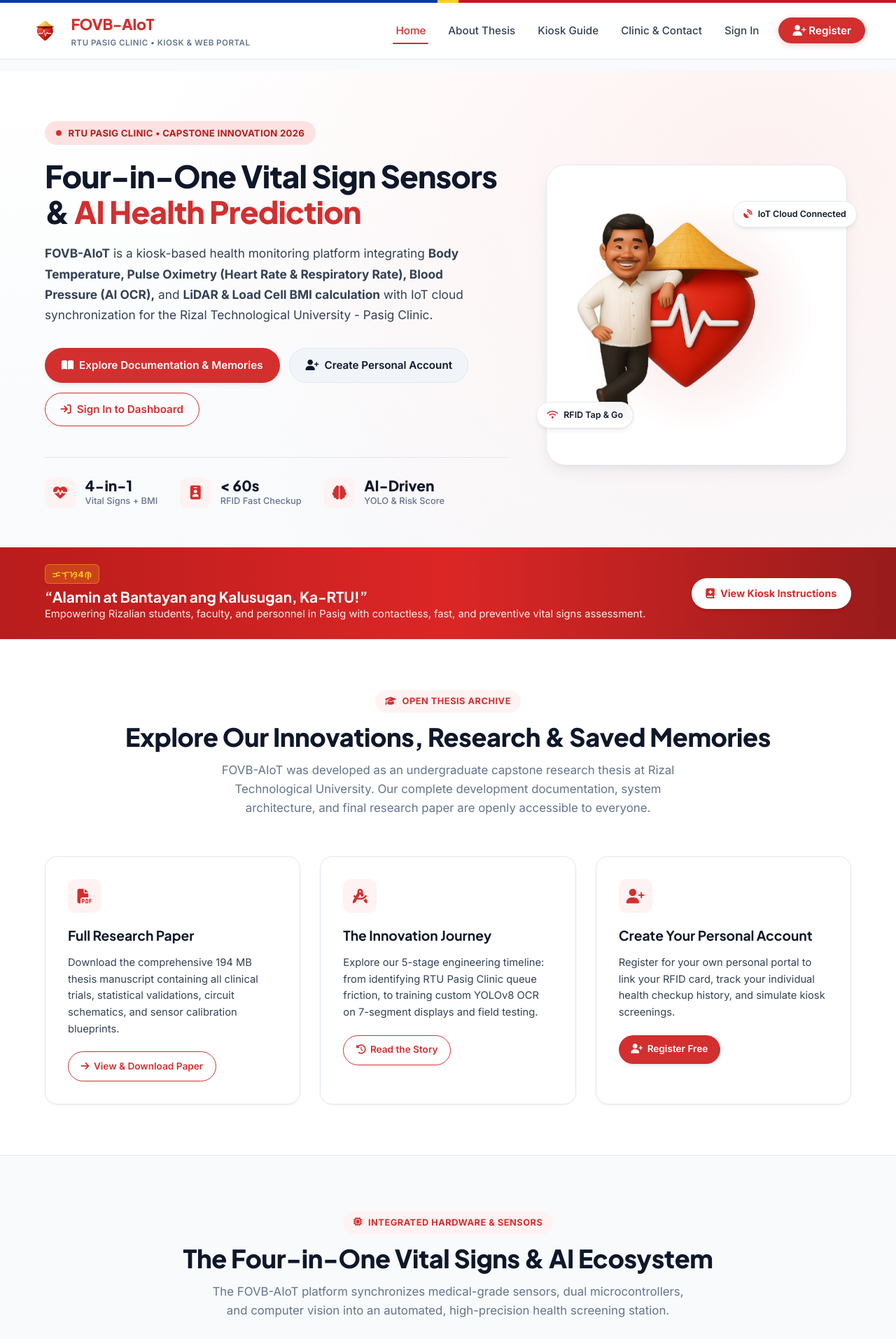
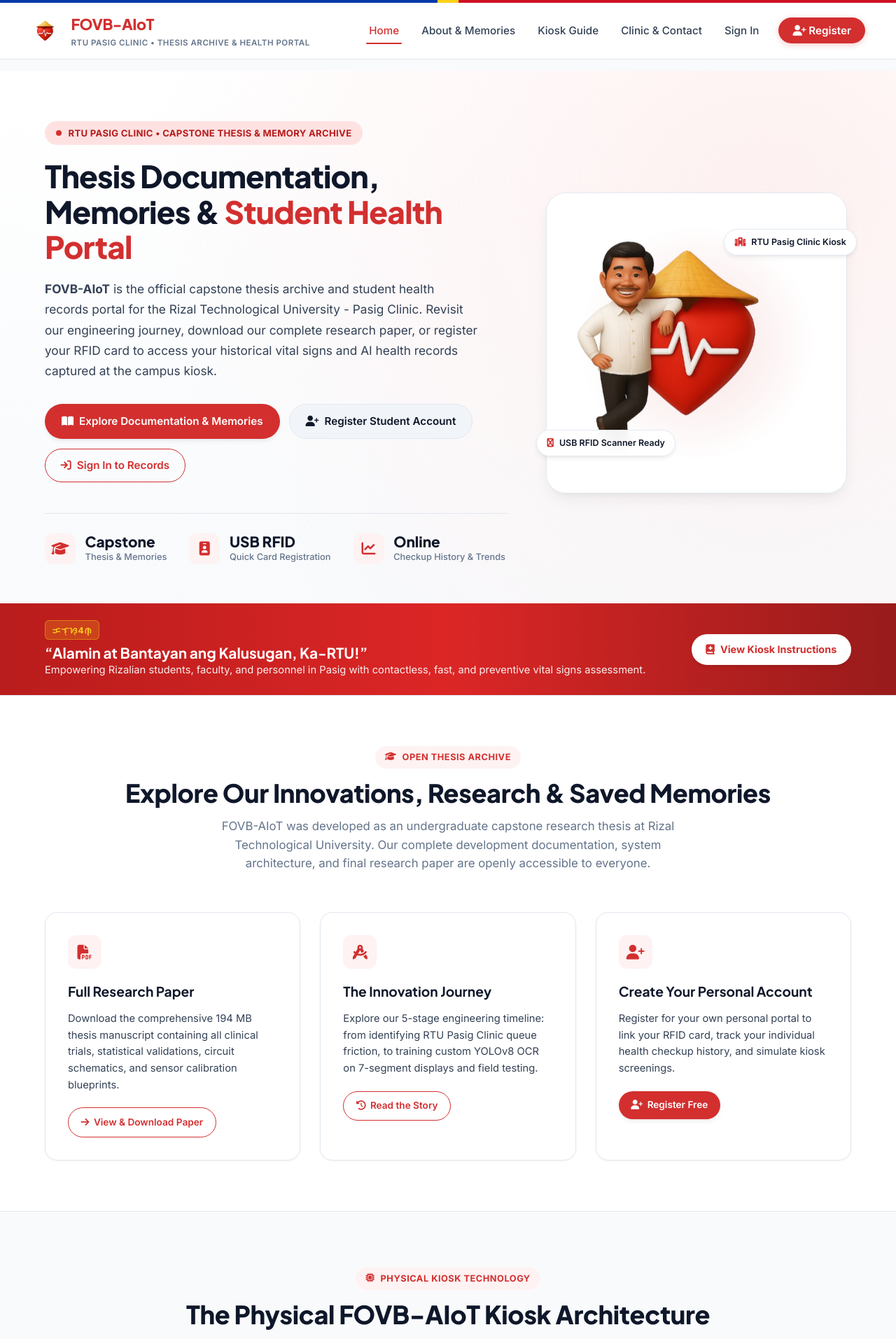
Before and after one commit to sondre01/fovb-aiot, a Flask app: page / in a window 1280 px wide. Shown: the top 1913 px of the page at 70% size. Run offline with Flask 3, Linux system fonts and the light colour scheme; data comes from the database, SQL or seed files in the repository.

Commit message:
docs(portal): clarify purpose as thesis archive, memory documentation, USB RFID registration, and student health history portal

```diff
--- a/contact.html
+++ b/contact.html
@@ -21,7 +21,7 @@
                 <img class="logo-img" src="pictures/logo.png" alt="FOVB-AIoT Logo">
                 <div class="brand-text">
                     <span class="brand-title">FOVB-AIoT</span>
-                    <span class="brand-sub">RTU Pasig Clinic • Kiosk &amp; Web Portal</span>
+                    <span class="brand-sub">RTU Pasig Clinic • Thesis Archive &amp; Health Portal</span>
                 </div>
             </a>
             <button class="menu-toggle" id="menuToggle" aria-label="Toggle menu"><i class="fas fa-bars"></i></button>
--- a/instructions.html
+++ b/instructions.html
@@ -21,7 +21,7 @@
                 <img class="logo-img" src="pictures/logo.png" alt="FOVB-AIoT Logo">
                 <div class="brand-text">
                     <span class="brand-title">FOVB-AIoT</span>
-                    <span class="brand-sub">RTU Pasig Clinic • Kiosk &amp; Web Portal</span>
+                    <span class="brand-sub">RTU Pasig Clinic • Thesis Archive &amp; Health Portal</span>
                 </div>
             </a>
             <button class="menu-toggle" id="menuToggle" aria-label="Toggle menu"><i class="fas fa-bars"></i></button>
@@ -186,7 +186,7 @@
                     <div class="faq-accordion">
                         <details class="faq-item" open>
                             <summary><strong>How do I register my RFID card if I don't have an account yet?</strong></summary>
-                            <p>You can create an account in 1 minute using the <a href="register.html">Online Sign Up page</a>. You can enter your RFID card UID directly, or click "Auto-Assign RFID UID" to test.</p>
+                            <p>You can create an account in 1 minute using the <a href="register.html">Online Sign Up page</a>. You can plug any standard USB RFID reader into your laptop or PC and tap your student ID card directly to auto-fill your UID, enter it manually, or click "Generate Demo RFID UID" to test.</p>
                         </details>
 
                         <details class="faq-item">
--- a/login.html
+++ b/login.html
@@ -21,7 +21,7 @@
                 <img class="logo-img" src="pictures/logo.png" alt="FOVB-AIoT Logo">
                 <div class="brand-text">
                     <span class="brand-title">FOVB-AIoT</span>
-                    <span class="brand-sub">RTU Pasig Clinic • Kiosk &amp; Web Portal</span>
+                    <span class="brand-sub">RTU Pasig Clinic • Thesis Archive &amp; Health Portal</span>
                 </div>
             </a>
             <button class="menu-toggle" id="menuToggle" aria-label="Toggle menu"><i class="fas fa-bars"></i></button>
--- a/register.html
+++ b/register.html
@@ -116,8 +116,8 @@
                         <div class="rfid-input-box">
                             <div class="rfid-box-header">
                                 <label for="rfid_uid">
-                                    <i class="fas fa-wifi text-red"></i> <strong>RFID Card Tag UID</strong>
-                                    <span class="optional-tag">(Fast Kiosk Tap)</span>
+                                    <i class="fas fa-usb text-red"></i> <strong>USB RFID Card Scanner</strong>
+                                    <span class="optional-tag">(Tap with USB Reader or Type UID)</span>
                                 </label>
                                 <button type="button" class="btn-gen-rfid" id="btnGenRfid">
                                     <i class="fas fa-arrows-rotate"></i> Auto-Generate RFID UID
@@ -125,7 +125,7 @@
                             </div>
                             <input type="text" id="rfid_uid" placeholder="e.g. 7A 3F B2 90" class="code-font">
                             <small class="form-hint">
-                                If you have your physical RTU RFID card, type its 4-byte hexadecimal UID. If you don't know it, click <em>Auto-Generate</em>.
+                                Plug any USB RFID reader into your laptop or computer and tap your RTU ID card to scan, or type your 4-byte hexadecimal UID manually.
                             </small>
                         </div>
 
--- a/templates/base.html
+++ b/templates/base.html
@@ -40,7 +40,7 @@
                 <img class="logo-img" src="{{ url_for('static', filename='pictures/logo.png') }}" alt="FOVB-AIoT Logo">
                 <div class="brand-text">
                     <span class="brand-title">FOVB-AIoT</span>
-                    <span class="brand-sub">RTU Pasig Clinic • Kiosk & Web Portal</span>
+                    <span class="brand-sub">RTU Pasig Clinic • Thesis Archive &amp; Health Portal</span>
                 </div>
             </a>
 
@@ -52,9 +52,9 @@
             <!-- Navigation Links -->
             <ul class="nav-links" id="navLinks">
                 <li><a href="{{ url_for('index') }}" class="{% if request.endpoint == 'index' %}active{% endif %}">Home</a></li>
-                <li><a href="{{ url_for('about') }}" class="{% if request.endpoint == 'about' %}active{% endif %}">About Thesis</a></li>
+                <li><a href="{{ url_for('about') }}" class="{% if request.endpoint == 'about' %}active{% endif %}">About &amp; Memories</a></li>
                 <li><a href="{{ url_for('instructions') }}" class="{% if request.endpoint == 'instructions' %}active{% endif %}">Kiosk Guide</a></li>
-                <li><a href="{{ url_for('contact') }}" class="{% if request.endpoint == 'contact' %}active{% endif %}">Clinic & Contact</a></li>
+                <li><a href="{{ url_for('contact') }}" class="{% if request.endpoint == 'contact' %}active{% endif %}">Clinic &amp; Contact</a></li>
 
                 {% if current_user %}
                     <li class="nav-user-item">
@@ -120,12 +120,11 @@
                     </div>
                 </div>
                 <p class="footer-desc">
-                    Four-in-One Vital Sign Sensors with BMI Calculation using AI and IoT for Health Risk Prediction.
-                    Developed for the RTU Pasig Clinic by BS Computer Engineering researchers, Rizal Technological University.
+                    Capstone thesis documentation, memory tribute, and student health history portal for the FOVB-AIoT project, College of Engineering, Rizal Technological University - Pasig Campus.
                 </p>
                 <div class="footer-badges">
-                    <span class="badge-pinoy"><i class="fas fa-heart-pulse"></i> RTU Pasig Clinic</span>
-                    <span class="badge-pinoy"><i class="fas fa-microchip"></i> AI & IoT Enabled</span>
+                    <span class="badge-pinoy"><i class="fas fa-graduation-cap"></i> Thesis Memories &amp; History</span>
+                    <span class="badge-pinoy"><i class="fas fa-id-badge"></i> USB RFID Registration</span>
                 </div>
             </div>
 
--- a/templates/index.html
+++ b/templates/index.html
@@ -9,17 +9,16 @@
         <div class="hero-content">
             <div class="hero-badge">
                 <span class="pulse-dot"></span>
-                <span>RTU Pasig Clinic • Capstone Innovation 2026</span>
+                <span>RTU Pasig Clinic • Capstone Thesis &amp; Memory Archive</span>
             </div>
 
             <h1 class="hero-title">
-                Four-in-One Vital Sign Sensors & <span class="highlight-red">AI Health Prediction</span>
+                Thesis Documentation, Memories &amp; <span class="highlight-red">Student Health Portal</span>
             </h1>
 
             <p class="hero-subtitle">
-                <strong>FOVB-AIoT</strong> is a kiosk-based health monitoring platform integrating
-                <strong>Body Temperature, Pulse Oximetry (Heart Rate & Respiratory Rate), Blood Pressure (AI OCR),</strong> and
-                <strong>LiDAR & Load Cell BMI calculation</strong> with IoT cloud synchronization for the Rizal Technological University - Pasig Clinic.
+                <strong>FOVB-AIoT</strong> is the official capstone thesis archive and student health records portal for the Rizal Technological University - Pasig Clinic.
+                Revisit our engineering journey, download our complete research paper, or register your RFID card to access your historical vital signs and AI health records captured at the campus kiosk.
             </p>
 
             <div class="hero-actions">
@@ -28,17 +27,17 @@
                         <i class="fas fa-chart-line"></i> Open My Health Dashboard
                     </a>
                     <a href="{{ url_for('about') }}" class="btn-outline">
-                        <i class="fas fa-book-open"></i> Thesis Documentation
+                        <i class="fas fa-book-open"></i> Thesis Documentation &amp; Memories
                     </a>
                 {% else %}
                     <a href="{{ url_for('about') }}" class="btn-primary">
                         <i class="fas fa-book-open"></i> Explore Documentation &amp; Memories
                     </a>
                     <a href="{{ url_for('register') }}" class="btn-secondary">
-                        <i class="fas fa-user-plus"></i> Create Personal Account
+                        <i class="fas fa-user-plus"></i> Register Student Account
                     </a>
                     <a href="{{ url_for('login') }}" class="btn-outline">
-                        <i class="fas fa-arrow-right-to-bracket"></i> Sign In to Dashboard
+                        <i class="fas fa-arrow-right-to-bracket"></i> Sign In to Records
                     </a>
                 {% endif %}
             </div>
@@ -46,24 +45,24 @@
             <!-- Quick Live Stats -->
             <div class="hero-stats">
                 <div class="stat-card">
-                    <div class="stat-icon"><i class="fas fa-heartbeat"></i></div>
+                    <div class="stat-icon"><i class="fas fa-graduation-cap"></i></div>
                     <div>
-                        <div class="stat-number">4-in-1</div>
-                        <div class="stat-label">Vital Signs + BMI</div>
+                        <div class="stat-number">Capstone</div>
+                        <div class="stat-label">Thesis &amp; Memories</div>
                     </div>
                 </div>
                 <div class="stat-card">
                     <div class="stat-icon"><i class="fas fa-id-badge"></i></div>
                     <div>
-                        <div class="stat-number">&lt; 60s</div>
-                        <div class="stat-label">RFID Fast Checkup</div>
+                        <div class="stat-number">USB RFID</div>
+                        <div class="stat-label">Quick Card Registration</div>
                     </div>
                 </div>
                 <div class="stat-card">
-                    <div class="stat-icon"><i class="fas fa-brain"></i></div>
+                    <div class="stat-icon"><i class="fas fa-chart-line"></i></div>
                     <div>
-                        <div class="stat-number">AI-Driven</div>
-                        <div class="stat-label">YOLO & Risk Score</div>
+                        <div class="stat-number">Online</div>
+                        <div class="stat-label">Checkup History &amp; Trends</div>
                     </div>
                 </div>
             </div>
@@ -74,10 +73,10 @@
                 <div class="device-glow"></div>
                 <img src="{{ url_for('static', filename='pictures/hero-image.png') }}" alt="FOVB-AIoT Health Kiosk" class="device-img">
                 <div class="kiosk-floating-badge badge-top">
-                    <i class="fas fa-satellite-dish"></i> <span>IoT Cloud Connected</span>
+                    <i class="fas fa-hospital"></i> <span>RTU Pasig Clinic Kiosk</span>
                 </div>
                 <div class="kiosk-floating-badge badge-bottom">
-                    <i class="fas fa-wifi"></i> <span>RFID Tap & Go</span>
+                    <i class="fas fa-usb"></i> <span>USB RFID Scanner Ready</span>
                 </div>
             </div>
         </div>
@@ -153,11 +152,10 @@
 <section class="section-tech" id="technology">
     <div class="container">
         <div class="section-header text-center">
-            <span class="section-tag"><i class="fas fa-microchip"></i> Integrated Hardware & Sensors</span>
-            <h2 class="section-title">The Four-in-One Vital Signs & AI Ecosystem</h2>
+            <span class="section-tag"><i class="fas fa-microchip"></i> Physical Kiosk Technology</span>
+            <h2 class="section-title">The Physical FOVB-AIoT Kiosk Architecture</h2>
             <p class="section-subtitle">
-                The FOVB-AIoT platform synchronizes medical-grade sensors, dual microcontrollers, and computer vision
-                into an automated, high-precision health screening station.
+                The hardware sensors, dual microcontrollers, and computer vision are integrated into the physical standalone kiosk station deployed at the RTU Pasig Clinic. This website serves as the online documentation archive, USB RFID registration portal, and historical records dashboard.
             </p>
         </div>
 
@@ -277,10 +275,10 @@
 <section class="section-how" id="how-it-works">
     <div class="container">
         <div class="section-header text-center">
-            <span class="section-tag"><i class="fas fa-route"></i> Kiosk Workflow</span>
-            <h2 class="section-title">How the FOVB-AIoT Kiosk Works</h2>
+            <span class="section-tag"><i class="fas fa-route"></i> Kiosk &amp; Web Workflow</span>
+            <h2 class="section-title">How the FOVB-AIoT System Works</h2>
             <p class="section-subtitle">
-                From contactless RFID tap to AI health risk prediction in 4 seamless steps at the RTU Pasig Clinic.
+                From contactless screening at the campus clinic station to viewing your complete health history and digital slips on this portal.
             </p>
         </div>
 
@@ -288,9 +286,9 @@
             <!-- Step 1 -->
             <div class="step-card">
                 <div class="step-number">1</div>
-                <div class="step-icon"><i class="fas fa-user-check"></i></div>
-                <h3>1. Register & Tap RFID</h3>
-                <p>Sign up online through this portal to register your RTU Student ID and RFID tag. Tap your card on the kiosk reader to begin your session.</p>
+                <div class="step-icon"><i class="fas fa-id-badge"></i></div>
+                <h3>1. Register with USB RFID</h3>
+                <p>Register online through this portal using your laptop and USB RFID scanner (or manual entry). Your profile is securely linked to your RTU ID.</p>
             </div>
 
             <!-- Step 2 -->
@@ -312,9 +310,9 @@
             <!-- Step 4 -->
             <div class="step-card">
                 <div class="step-number">4</div>
-                <div class="step-icon"><i class="fas fa-receipt"></i></div>
-                <h3>4. AI Risk Score & Slip</h3>
-                <p>Receive your printed thermal slip, review your AI Comprehensive Health Risk Score, and access long-term trend charts on your online dashboard.</p>
+                <div class="step-icon"><i class="fas fa-chart-line"></i></div>
+                <h3>4. Access History Online</h3>
+                <p>Receive your printed slip at the clinic, then log in to this portal anytime to review your long-term health trends and past screening history.</p>
             </div>
         </div>
     </div>
--- a/templates/instructions.html
+++ b/templates/instructions.html
@@ -171,7 +171,7 @@
             <div class="faq-accordion">
                 <details class="faq-item" open>
                     <summary><strong>How do I register my RFID card if I don't have an account yet?</strong></summary>
-                    <p>You can create an account in 1 minute using the <a href="{{ url_for('register') }}">Online Sign Up page</a>. You can enter your RFID card UID directly, or click "Auto-Assign RFID UID" to test. You can also ask the RTU Pasig Clinic staff to assist with linking your physical student ID tag.</p>
+                    <p>You can create an account in 1 minute using the <a href="{{ url_for('register') }}">Online Sign Up page</a>. You can plug any standard USB RFID reader into your laptop or PC and tap your student ID card directly to auto-fill your UID, enter it manually, or click "Generate Demo RFID UID" to test.</p>
                 </details>
 
                 <details class="faq-item">
--- a/templates/register.html
+++ b/templates/register.html
@@ -82,8 +82,8 @@
                 <div class="rfid-input-box">
                     <div class="rfid-box-header">
                         <label for="rfid_uid">
-                            <i class="fas fa-wifi text-red"></i> <strong>RFID Card Tag UID</strong>
-                            <span class="optional-tag">(Fast Kiosk Tap)</span>
+                            <i class="fas fa-usb text-red"></i> <strong>USB RFID Card Scanner</strong>
+                            <span class="optional-tag">(Tap with USB Reader or Type UID)</span>
                         </label>
                         <button type="button" class="btn-gen-rfid" id="btnGenRfid">
                             <i class="fas fa-arrows-rotate"></i> Auto-Generate RFID UID
@@ -91,7 +91,7 @@
                     </div>
                     <input type="text" id="rfid_uid" name="rfid_uid" placeholder="e.g. 7A 3F B2 90 (or leave blank to auto-assign)" class="code-font">
                     <small class="form-hint">
-                        If you have your physical RTU RFID card, type its 4-byte hexadecimal UID. If you don't know it, click <em>Auto-Generate</em>.
+                        Plug any USB RFID reader into your laptop or computer and tap your RTU ID card to scan, or type your 4-byte hexadecimal UID manually.
                     </small>
                 </div>
 
```
Also changed, not shown: about.html (+12 -12 lines), dashboard.html (+5 -5 lines), index.html (+30 -32 lines), templates/about.html (+12 -12 lines), templates/dashboard.html (+5 -5 lines), README.md.
